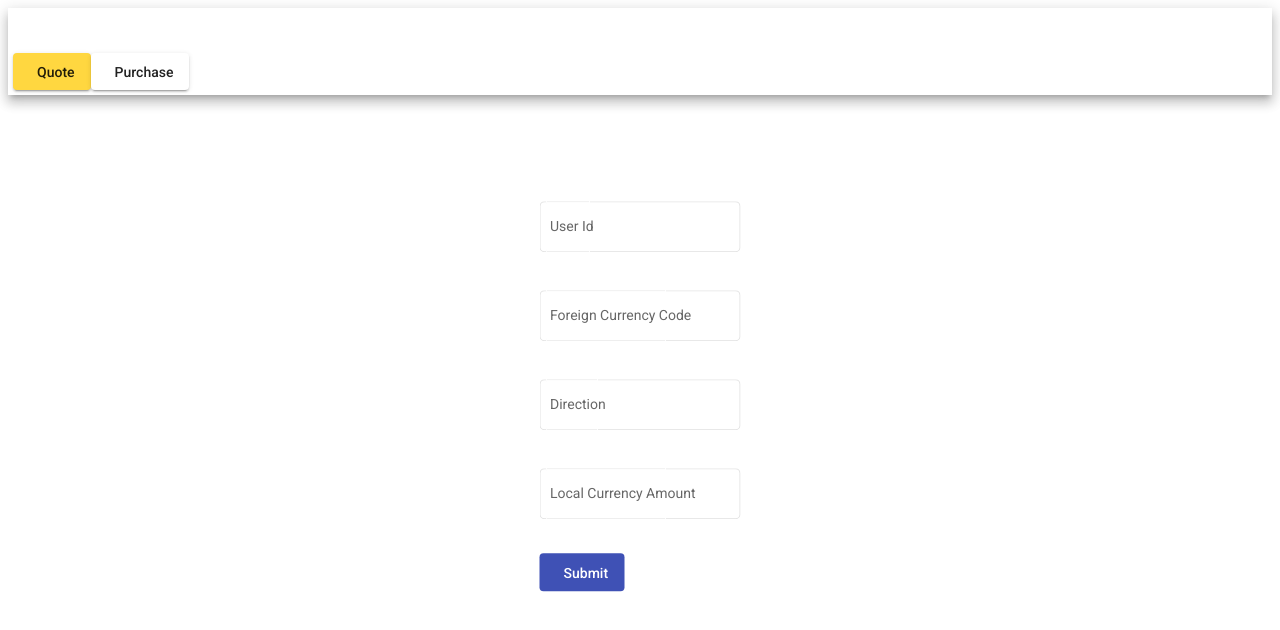
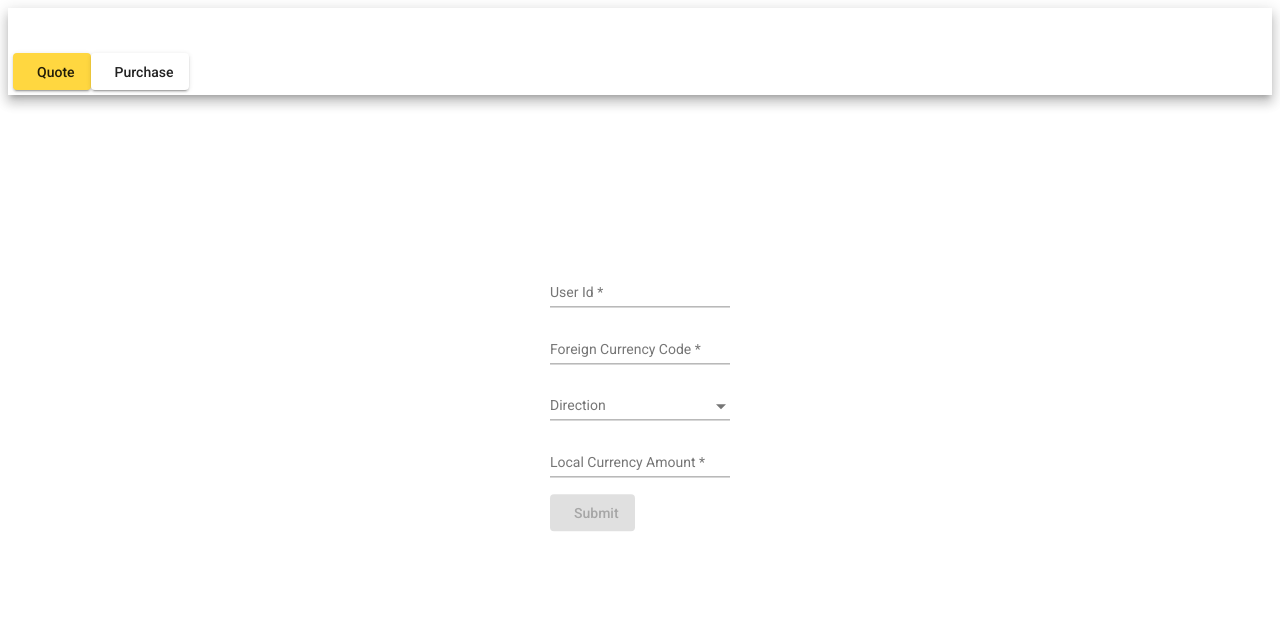
Before and after one commit to lasaro-dumer/exchange-rate-ui, an Angular app: page /purchase in a window 1280 px wide. Shown: the top 630 px of the page. Built offline with nearby package versions, Linux system fonts and the light colour scheme.

Commit message:
Purchase form finished

```diff
--- a/src/app/api/exchange-rates.service.ts
+++ b/src/app/api/exchange-rates.service.ts
@@ -2,7 +2,7 @@ import { Injectable } from '@angular/core';
 import { HttpClient, HttpErrorResponse, HttpParams, HttpResponse } from '@angular/common/http';
 import { Observable, throwError } from 'rxjs';
 import { catchError, retry } from 'rxjs/operators';
-import { IQuote, IRefreshResultModel } from '../interfaces/quote.model';
+import { CurrencyExchangeModel, CurrencyExchangeTransactionModel, IQuote, IRefreshResultModel } from '../interfaces/quote.model';
 
 @Injectable({
   providedIn: 'root'
@@ -11,7 +11,8 @@ export class ExchangeRatesService {
   private baseUrl: String;
 
   constructor(private http: HttpClient) {
-    this.baseUrl = 'https://localhost:5001';
+    //this.baseUrl = 'https://localhost:5001';
+    this.baseUrl = 'https://lasaro-exchange-rate-api.herokuapp.com';
   }
 
   getLatestQuotes(date: Date): Observable<IQuote[]> {
@@ -33,6 +34,13 @@ export class ExchangeRatesService {
       );
   }
 
+  postSubmitPurchase(purchase: CurrencyExchangeModel): Observable<CurrencyExchangeTransactionModel> {
+    return this.http.post<CurrencyExchangeTransactionModel>(`${this.baseUrl}/currency/exchange/transaction`, purchase, {})
+      .pipe(
+        catchError(this.handleError)
+      );
+  }
+
   private handleError(error: HttpErrorResponse) {
     if (error.error instanceof ErrorEvent) {
       // A client-side or network error occurred. Handle it accordingly.
--- a/src/app/app.component.ts
+++ b/src/app/app.component.ts
@@ -1,4 +1,5 @@
 import { Component } from '@angular/core';
+import { FormBuilder, Validators } from "@angular/forms";
 
 @Component({
   selector: 'app-root',
@@ -7,5 +8,6 @@ import { Component } from '@angular/core';
 })
 export class AppComponent {
   title = 'Exchange App';
-  clicked = 'quote'
+  clicked = 'quote';
+  constructor(private formBuilder: FormBuilder) { }
 }
--- a/src/app/app.module.ts
+++ b/src/app/app.module.ts
@@ -1,6 +1,6 @@
 import { NgModule } from '@angular/core';
 import { BrowserModule } from '@angular/platform-browser';
-import { FormsModule } from '@angular/forms';
+import { FormsModule, ReactiveFormsModule } from '@angular/forms';
 
 import { AppRoutingModule } from './app-routing.module';
 import { AppComponent } from './app.component';
@@ -12,7 +12,7 @@ import { MatAutocompleteModule } from '@angular/material/autocomplete';
 import { MatBadgeModule } from '@angular/material/badge';
 import { MatBottomSheetModule } from '@angular/material/bottom-sheet';
 import { MatButtonModule } from '@angular/material/button';
-import { MatButtonToggleModule } from '@angular/material/button-toggle';
+import { MatButtonToggleGroup, MatButtonToggleModule } from '@angular/material/button-toggle';
 import { MatCardModule } from '@angular/material/card';
 import { MatCheckboxModule } from '@angular/material/checkbox';
 import { MatChipsModule } from '@angular/material/chips';
@@ -26,7 +26,7 @@ import { MatIconModule } from '@angular/material/icon';
 import { MatInputModule } from '@angular/material/input';
 import { MatListModule } from '@angular/material/list';
 import { MatMenuModule } from '@angular/material/menu';
-import { MatNativeDateModule, MatRippleModule } from '@angular/material/core';
+import { MatNativeDateModule, MatOptionModule, MatRippleModule } from '@angular/material/core';
 import { MatPaginatorModule } from '@angular/material/paginator';
 import { MatProgressBarModule } from '@angular/material/progress-bar';
 import { MatProgressSpinnerModule } from '@angular/material/progress-spinner';
@@ -61,9 +61,12 @@ import { MatFormFieldModule } from '@angular/material/form-field';
     MatGridListModule,
     MatFormFieldModule,
     MatInputModule,
+    MatCardModule,
+    MatOptionModule,
+    MatSelectModule,
     BrowserAnimationsModule,
     HttpClientModule,
-    FormsModule
+    FormsModule, ReactiveFormsModule
   ],
   providers: [],
   bootstrap: [AppComponent]
--- a/src/app/interfaces/quote.model.ts
+++ b/src/app/interfaces/quote.model.ts
@@ -1,14 +1,14 @@
 export interface IQuote {
-    RateId: Number;
-    CurrencyCode: String;
-    EffectiveDate: Date;
-    BuyValue: Number;
-    SellValue: Number;
+    rateId: Number;
+    currencyCode: String;
+    effectiveDate: Date;
+    buyValue: Number;
+    sellValue: Number;
 }
 
 export interface IRefreshResultModel {
-    RatesLoaded: IQuote[],
-    Errors: String[]
+    ratesLoaded: IQuote[],
+    errors: String[]
 }
 
 export class CurrencyExchangeModel {
@@ -17,6 +17,16 @@ export class CurrencyExchangeModel {
         public foreignCurrencyCode?: String,
         public direction?: Number,
         public localCurrencyAmount?: Number) {
-
     }
 }
+
+export class CurrencyExchangeTransactionModel {
+    constructor(
+        public id?: Number,
+        public userId?: Number,
+        public localCurrencyAmount?: Number,
+        public foreignCurrencyAmount?: Number,
+        public foreignCurrencyCode?: String,
+        public transactionDate?: Date) {
+    }
+}
--- a/src/app/purchase/purchase.component.html
+++ b/src/app/purchase/purchase.component.html
@@ -1,31 +1,78 @@
-<div class="purchase-form">
-  <p>
-    <mat-form-field appearance="outline">
+<form *ngIf="state === 'ready'" class="purchase-form form-horizontal" [formGroup]="currencyExchangeForm" (submit)="submitForm()">
+
+  <div>
+    <!-- User Id -->
+    <mat-form-field>
       <mat-label>User Id</mat-label>
-      <input matInput placeholder="1234" [(ngModel)]="model.userId" />
+      <input type="text" matInput formControlName="userId" placeholder="12345"/>
+      <mat-error *ngIf="currencyExchangeForm.get('userId')?.hasError('required')">
+        User Id is <strong>required</strong>
+      </mat-error>
     </mat-form-field>
-  </p>
-  <p>
-    <mat-form-field appearance="outline">
+  </div>
+  <div>
+    <!-- Foreign Currency Code -->
+    <mat-form-field>
       <mat-label>Foreign Currency Code</mat-label>
-      <input matInput placeholder="ABC" />
+      <input type="text" matInput formControlName="foreignCurrencyCode" placeholder="ABC"/>
+      <mat-error *ngIf="currencyExchangeForm.get('foreignCurrencyCode')?.hasError('required')">
+        Foreign Currency Code is <strong>required</strong>
+      </mat-error>
     </mat-form-field>
-  </p>
-  <p>
-    <mat-form-field appearance="outline">
+  </div>
+  <div>
+    <!-- Direction -->
+    <mat-form-field>
       <mat-label>Direction</mat-label>
-      <input matInput placeholder="Buy" />
+      <mat-select>
+        <mat-option value="0" selected>Buy</mat-option>
+        <mat-option value="1" disabled>Sell</mat-option>
+      </mat-select>
     </mat-form-field>
-  </p>
-  <p>
-    <mat-form-field appearance="outline">
+  </div>
+  <div>
+    <!-- Local Currency Amount -->
+    <mat-form-field>
       <mat-label>Local Currency Amount</mat-label>
-      <input matInput placeholder="1234" />
+      <input type="text" matInput formControlName="localCurrencyAmount" placeholder="12345"/>
+      <mat-error *ngIf="currencyExchangeForm.get('localCurrencyAmount')?.hasError('required')">
+        Local Currency Amount is <strong>required</strong>
+      </mat-error>
     </mat-form-field>
-  </p>
-  <p>
-    <button aria-hidden="false" mat-flat-button class="button submit-purchase" [ngClass]="'mat-primary'">
+  </div>
+  <div>
+    <button aria-hidden="false" [disabled]="!currencyExchangeForm.valid" mat-flat-button color="primary" type="submit" class="button submit-purchase" [ngClass]="'mat-primary'">
       <span style="padding-left: 8px">Submit</span>
     </button>
-  </p>
+  </div>
+</form>
+
+<mat-spinner *ngIf="state === 'processing'">
+  <span>Processing...</span>
+</mat-spinner>
+<div *ngIf="state === 'done'">
+  <mat-card class="purchase-done">
+    <mat-card-header>
+      <mat-card-title>Purchase successful!</mat-card-title>
+    </mat-card-header>
+    <mat-card-content>
+      <p>
+        Your purchase of
+        {{ $any(latestTransaction)!.foreignCurrencyAmount | number: "1.5-5" }}
+        {{ latestTransaction.foreignCurrencyCode }} was completed.
+      </p>
+    </mat-card-content>
+    <mat-card-actions>
+      <button
+        aria-hidden="false"
+        mat-raised-button
+        class="button"
+        (click)="state = 'ready'"
+        [ngClass]="'mat-primary'"
+      >
+        <span style="padding-left: 8px">New Purchase</span>
+      </button>
+      <button mat-button>See transactions history</button>
+    </mat-card-actions>
+  </mat-card>
 </div>
--- a/src/app/purchase/purchase.component.sass
+++ b/src/app/purchase/purchase.component.sass
@@ -1,4 +1,4 @@
-.purchase-form
+.purchase-form, .mat-spinner, .purchase-done
     margin: 0
     position: absolute
     top: 50%
--- a/src/app/purchase/purchase.component.ts
+++ b/src/app/purchase/purchase.component.ts
@@ -1,5 +1,7 @@
 import { Component, OnInit } from '@angular/core';
-import { CurrencyExchangeModel } from '../interfaces/quote.model';
+import { FormGroup, FormBuilder, Validators, FormControl } from '@angular/forms';
+import { ExchangeRatesService } from '../api/exchange-rates.service';
+import { CurrencyExchangeModel, CurrencyExchangeTransactionModel } from '../interfaces/quote.model';
 
 @Component({
   selector: 'app-purchase',
@@ -7,14 +9,51 @@ import { CurrencyExchangeModel } from '../interfaces/quote.model';
   styleUrls: ['./purchase.component.sass']
 })
 export class PurchaseComponent implements OnInit {
+  public currencyExchangeForm = this.newForm();
+  public state: String;
+  public latestTransaction = new CurrencyExchangeTransactionModel();
 
-  model = new CurrencyExchangeModel();
-
-  constructor() {
-    //this.currencyExchange={ };
+  constructor(private exchgRateApi: ExchangeRatesService,
+    private formBuilder: FormBuilder) {
+    this.state = 'ready';
+    this.currencyExchangeForm = this.newForm();
+    console.log('state', this.state);
   }
 
   ngOnInit(): void {
+    this.currencyExchangeForm = this.newForm();
   }
 
+  newForm() {
+    return this.formBuilder.group({
+      userId: [null, Validators.required],
+      foreignCurrencyCode: [null, Validators.required],
+      direction: [`0`, Validators.required],
+      localCurrencyAmount: [null, Validators.required],
+    });
+  }
+
+  submitForm() {
+    this.state = 'processing';
+    this.latestTransaction = new CurrencyExchangeTransactionModel();
+    console.log('state', this.state);
+
+    let model = new CurrencyExchangeModel(
+      this.currencyExchangeForm.get("userId")?.value,
+      this.currencyExchangeForm.get("foreignCurrencyCode")?.value,
+      this.currencyExchangeForm.get("direction")?.value,
+      this.currencyExchangeForm.get("localCurrencyAmount")?.value);
+
+    //let data = JSON.stringify(this.currencyExchangeForm)
+    console.log('data', this.currencyExchangeForm.get("userId"));
+
+    this.exchgRateApi.postSubmitPurchase(model)
+      .subscribe((x: CurrencyExchangeTransactionModel) => {
+        console.log('Purchased', x);
+        this.latestTransaction = x;
+        this.state = 'done';
+        console.log('state', this.state);
+        this.currencyExchangeForm = this.newForm();
+      });
+  }
 }
```
